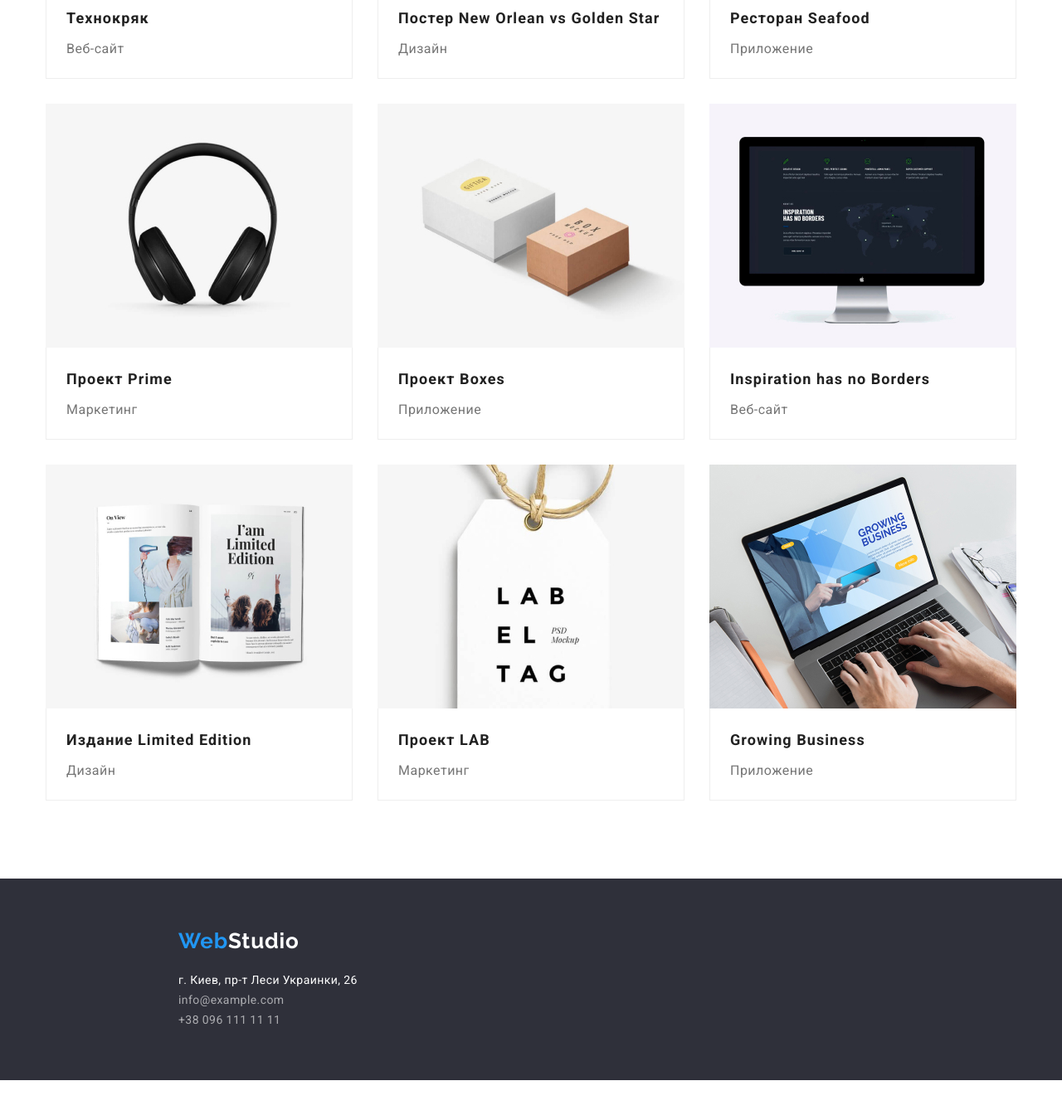
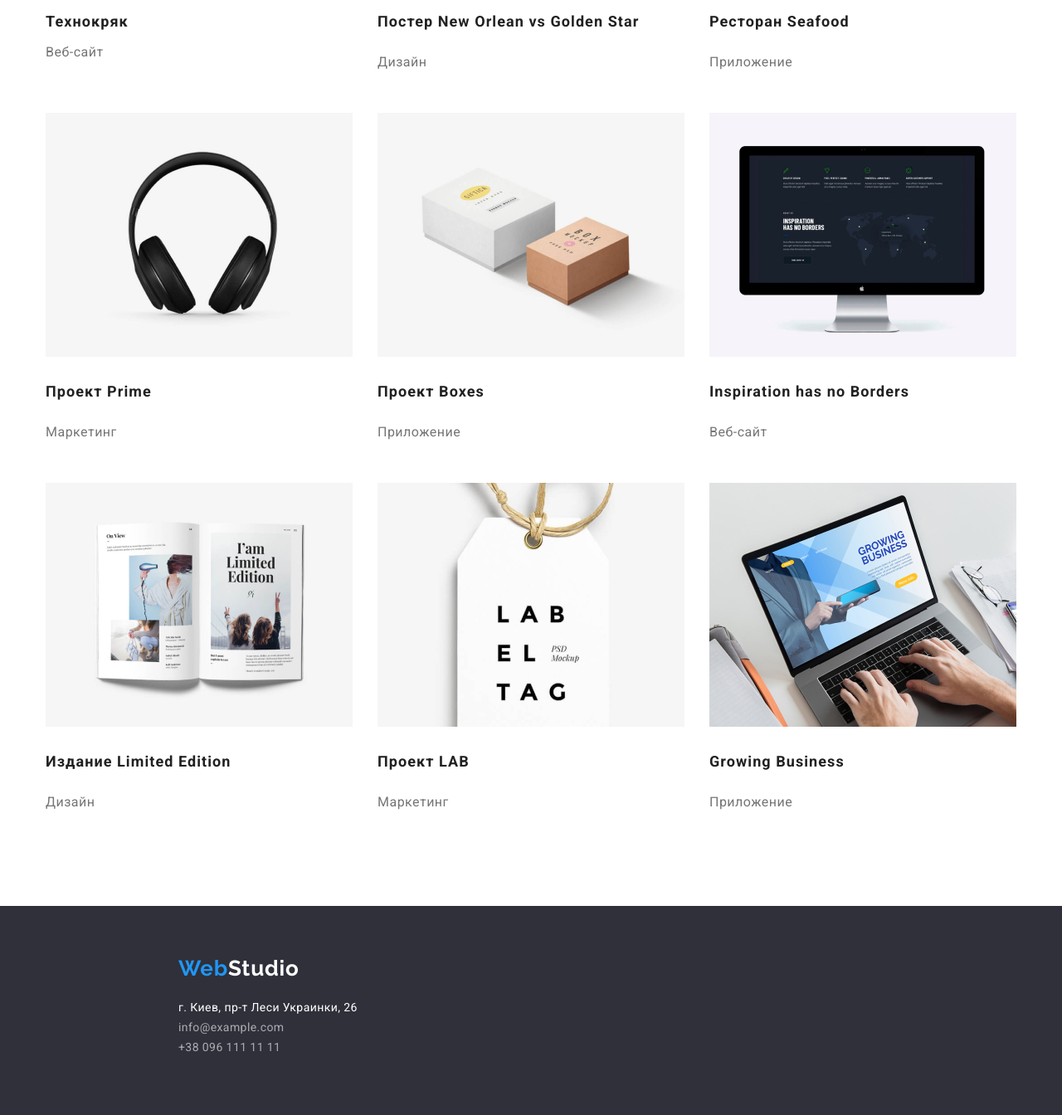
Before and after one commit to andriyhedzyk/goit-markup-hw-03, a plain HTML site: page portfolio.html in a window 1280 px wide. Shown: the part 575-1919 px from the top of the page at 83% size. Before the commit the page ends 1877 px from the top, so only its background shows below. Drawn offline with nearby package versions, Linux system fonts and the light colour scheme.

Commit message:
Виправляє розміри контейнерів

```diff
--- a/css/styles.css
+++ b/css/styles.css
@@ -21,11 +21,6 @@ body {
   color: var(--primary-text-color);
   font-family: roboto, sans-serif;
 }
-img {
-  display: block;
-  max-width: 100%;
-  height: auto;
-}
 
 /* Header */
 
@@ -38,9 +33,10 @@ img {
   align-items: center;
   margin-left: auto;
   margin-right: auto;
-  width: 1600px;
+  width: 1170px;
   padding-right: 15px;
   padding-left: 15px;
+
 }
 .logo {
   display: flex;
@@ -65,12 +61,6 @@ img {
   width: 1200px;
   padding-right: 15px;
   padding-left: 15px;
-}
-.contacts-container {
-  align-items: center;
-  margin-left: auto;
-  margin-right: auto;
-  display: flex;
 }
 
 ul {
@@ -144,22 +134,19 @@ ul {
 
 /* Hero */
 .hero {
-  background-image: url(../hero-img);
-  padding-bottom: 200px;
-  padding-top: 200px;
+  width: 1600px;
+  height: 600px;
   margin-right: auto;
   margin-left: auto;
   margin-bottom: 94px;
   background-color: #2f303a;
   text-align: center;
-  align-items: center;
-  padding-right: 15px;
-  padding-left: 15px;
-  width: 1600px;
+  outline: 1px solid red;
 }
 .hero-title {
   margin-top: 0px;
   margin-bottom: 30px;
+  padding-top: 200px;
   color: var(--backround-color);
   font-style: 400;
   font-weight: 900;
@@ -172,9 +159,6 @@ ul {
 }
 
 /* Feature */
-.features {
-}
-
 .features-title {
   margin-top: 0px;
   margin-bottom: 10px;
@@ -207,17 +191,13 @@ ul {
 
 /* Work and Team*/
 
-.work {
-  padding: 94px 15px 94px 15px;
-}
-
 .work-title,
 .team-title {
   text-align: center;
   letter-spacing: 0.03em;
   padding-bottom: 50px;
+  padding-top: 94px;
   margin-bottom: 0px;
-  margin-top: 0px;
 
   color: var(--primary-text-color);
   font-weight: 700;
@@ -226,7 +206,7 @@ ul {
 }
 .work-list {
   display: flex;
-  width: 1200px;
+  width: 1170px;
   margin-top: 0;
   margin-bottom: 0;
   padding: 0;
@@ -239,20 +219,12 @@ ul {
 }
 .team {
   background-color: var(--button-backround);
-  margin-right: auto;
-  margin-left: auto;
-  align-items: center;
-  width: 1600px;
-  padding: 94px 15px 94px 15px;
 }
 .team .position {
   color: var(--text-color);
   font-size: 16px;
   line-height: 1.18;
   letter-spacing: 0.03em;
-  text-align: center;
-  margin-top: 10px;
-  margin-bottom: 0px;
 }
 .team-member {
   color: var(--primary-text-color);
@@ -261,9 +233,6 @@ ul {
   line-height: 1.18;
   /* identical to box height */
   letter-spacing: 0.03em;
-  text-align: center;
-  margin-top: 30px;
-  margin-bottom: 0px;
 }
 .team-list {
   display: flex;
@@ -281,29 +250,28 @@ ul {
 
 .footer {
   background-color: #2f303a;
-  width: 1600px;
   align-items: center;
   margin-left: auto;
   margin-right: auto;
-  padding-top: 60px;
+  width: 1600px;
+  height: 252px;
   padding-right: 15px;
-  padding-bottom: 60px;
   padding-left: 15px;
 }
-
+.footer-box {
+  margin-right: auto;
+  margin-left: auto;
+  padding-top: 60px;
+  width: 1170px;
+}
 .contact-box {
   width: 231px;
   margin-top: 20px;
-  align-items: center;
-  margin-left: auto;
-  margin-right: auto;
-  width: 1200px;
-  padding-right: 15px;
-  padding-left: 15px;
 }
 
 .studio-logo-footer {
   color: var(--backround-color);
+
 }
 
 .address {
@@ -319,7 +287,7 @@ ul {
   font-size: 14px;
   line-height: 1.71;
   letter-spacing: 0.03em;
-  margin-top: 9px;
+  padding-top: 9px;
 }
 /* Button */
 .button {
@@ -367,9 +335,8 @@ ul {
 
 /* PROJECTS */
 .projects {
-  border-top: 1px solid #ececec;
-  padding-top: 94px;
-  padding-bottom: 94px;
+  margin-top: 94px;
+  margin-bottom: 94px;
 }
 .projects h2 {
   color: var(--primary-text-color);
@@ -377,8 +344,8 @@ ul {
   font-size: 18px;
   line-height: 2;
   letter-spacing: 0.06em;
-  margin: 0;
-  padding-bottom: 4px;
+  margin-top: 20px;
+  margin-bottom: 4px;
 }
 .projects p {
   color: var(--text-color);
@@ -405,8 +372,9 @@ ul {
   margin-right: 0;
 }
 
+
 .portfolio {
-  width: 1200px;
+  width: 1170px;
   display: flex;
   flex-wrap: wrap;
   padding-top: 50px;
@@ -425,14 +393,6 @@ ul {
   margin-bottom: 0px;
 }
 
-.portfolio-elements-link {
-  width: 0;
-  height: 0;
+.content {
+
 }
-
-.title-box {
-  padding: 20px 24px;
-  border-right: 1px solid #eeeeee;
-  border-bottom: 1px solid #eeeeee;
-  border-left: 1px solid #eeeeee;
-}
--- a/portfolio.html
+++ b/portfolio.html
@@ -20,9 +20,10 @@
     <link rel="stylesheet" href="./css/styles.css" />
     </head>
     <body>
+
+
 <!---------------Шапка сайта--------------->
 <header class="page-header">
-    <div class="contacts-container">
     <nav class="main-nav">
         <a href="/" class="logo">
             <span class="web-studio-logo">Web</span><span class="studio-logo">Studio</span></a>
@@ -32,13 +33,10 @@
                 <li class="item"><a href="" class="link">Контакты</a></li>
             </ul>
         </nav>
-    </div>
-    <div class="contacts-container">
         <ul class="contacts-nav">
             <li class="item"><a class="email-link" href="mailto:info@devstudio.com">info@devstudio.com</a></li>
             <li class="item"><a class="phone-link" href="tel:+380961111111">+38 096 111 11 11</a></li>
         </ul>
-    </div>
         </header>
     <main>
          <!--Projects-->
@@ -55,82 +53,64 @@
                         <li class="portfolio-elements">
                             <a href="">
                                 <img src="./imges/laptop.jpg" alt="laptop" width="370" />
-                            <div class="title-box">
                                 <h2 class="title">Технокряк</h2>
                                 <p class="projects-item">Веб-сайт</p>
-                            </div>
                             </a>
                         </li>
                         <li class="portfolio-elements">
                             <a href="">
                                 <img src="./imges/basketball.jpg" alt="basketball-players" width="370" />
-                            <div class="title-box">
                                 <h2 class="title">Постер New Orlean vs Golden Star</h2>
-                            <p class="projects-item">Дизайн</p>
-                            </div>
+                                <p class="content">Дизайн</p>
                             </a>
                         </li>
                         <li class="portfolio-elements">
                             <a href="">
                                 <img src="./imges/TheSeafoodRestaurant.jpg" alt="restaurant-logo" width="370" />
-                            <div class="title-box">
                                 <h2 class="title">Ресторан Seafood</h2>
-                            <p class="projects-item">Приложение</p>
-                            </div>
+                                <p class="content">Приложение</p>
                             </a>
                         </li>
                         <li class="portfolio-elements">
                             <a href="">
                                 <img src="./imges/headphones.jpg" alt="headphones" width="370" />
-                            <div class="title-box">
                                 <h2 class="title">Проект Prime</h2>
-                            <p class="projects-item">Маркетинг</p>
-                            </div>
+                                <p class="content">Маркетинг</p>
                             </a>
                         </li>
                         <li class="portfolio-elements">
                             <a href="">
                                 <img src="./imges/boxes.jpg" alt="boxes" width="370" />
-                            <div class="title-box">
                                 <h2 class="title">Проект Boxes</h2>
-                            <p class="projects-item">Приложение</p>
-                            </div>
+                                <p class="content">Приложение</p>
                             </a>
                         </li>
                         <li class="portfolio-elements">
                             <a href="">
                                 <img src="./imges/pc.jpg" alt="macbook-monitor" width="370" />
-                            <div class="title-box">
                                 <h2 class="title">Inspiration has no Borders</h2>
-                            <p class="projects-item">Веб-сайт</p>
-                            </div>
+                                <p class="content">Веб-сайт</p>
                             </a>
                         </li>
                         <li class="portfolio-elements">
                             <a href="">
                                 <img src="./imges/magazine.jpg" alt="magazine" width="370" />
-                            <div class="title-box">
                                 <h2 class="title">Издание Limited Edition</h2>
-                            <p class="projects-item">Дизайн</p>
-                            </div>
+                                <p class="content">Дизайн</p>
                             </a>
                         </li>
                         <li class="portfolio-elements">
                             <a href="">
                                 <img src="./imges/label-tag.jpg" alt="label-tag" width="370" />
-                            <div class="title-box">
                                 <h2 class="title">Проект LAB</h2>
-                            <p class="projects-item">Маркетинг</p>
-                            </div>
+                                <p class="content">Маркетинг</p>
                             </a>
                         </li>
                         <li class="portfolio-elements">
                             <a href="">
                                 <img src="./imges/laptop2.jpg" alt="developer-and-laptop" width="370" />
-                            <div class="title-box">
                                 <h2 class="title">Growing Business</h2>
-                            <p class="projects-item">Приложение</p>
-                            </div>
+                                <p class="content">Приложение</p>
                             </a>
                         </li>
                     </ul>
@@ -139,11 +119,10 @@
     </main>
 <!----------Footer---------->
 <footer class="footer">
-    <div class="container">
+    <div class="footer-box">
         <a href="/" class="logo">
             <span class="web-studio-logo">Web</span><span class="studio-logo-footer">Studio</span>
         </a>
-    </div>
         <div class="contact-box">
             <address>
                 <a class="address">г. Киев, пр-т Леси Украинки, 26</a>
@@ -151,6 +130,8 @@
             <a class="email" href="mailto:info@example.com">info@example.com</a><br>
             <a class="tel" href="tel:+38(096)1111111">+38 096 111 11 11</a>
         </div>
+
+    </div>
 </footer>
 </body>
 
```
Also changed, not shown: index.html (+3 -6 lines). Lines whose indentation alone changed are shown as unchanged.
